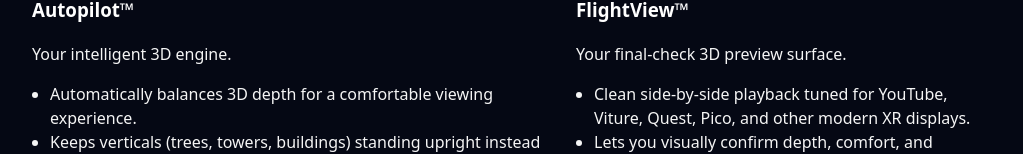
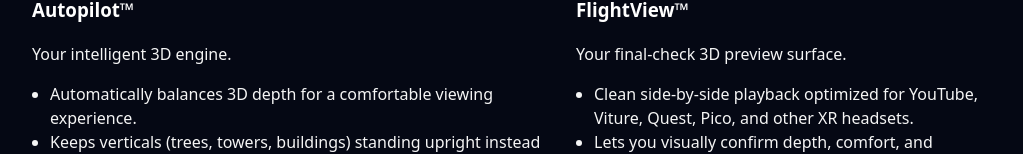
Before and after one commit to Lynceus3D/lynceus3d-landing, a plain HTML site: page index.html in a window 1280 px wide. Shown: the part 807-961 px from the top of the page, without its empty margins (128-1151 px from the left). Drawn offline with Linux system fonts and the light colour scheme.

Commit message:
Update index.html

```diff
--- a/index.html
+++ b/index.html
@@ -159,7 +159,7 @@
           Your final-check 3D preview surface.
         </p>
         <ul>
-          <li>Clean side-by-side playback tuned for YouTube, Viture, Quest, Pico, and other modern XR displays.</li>
+          <li>Clean side-by-side playback optimized for YouTube, Viture, Quest, Pico, and other XR headsets.</li>
           <li>Lets you visually confirm depth, comfort, and geometry before you publish.</li>
           <li>Makes it easy to review and share 3D results without touching your editing timeline.</li>
           <li>Designed for quick yes/no confidence checks on every shot.</li>
```
